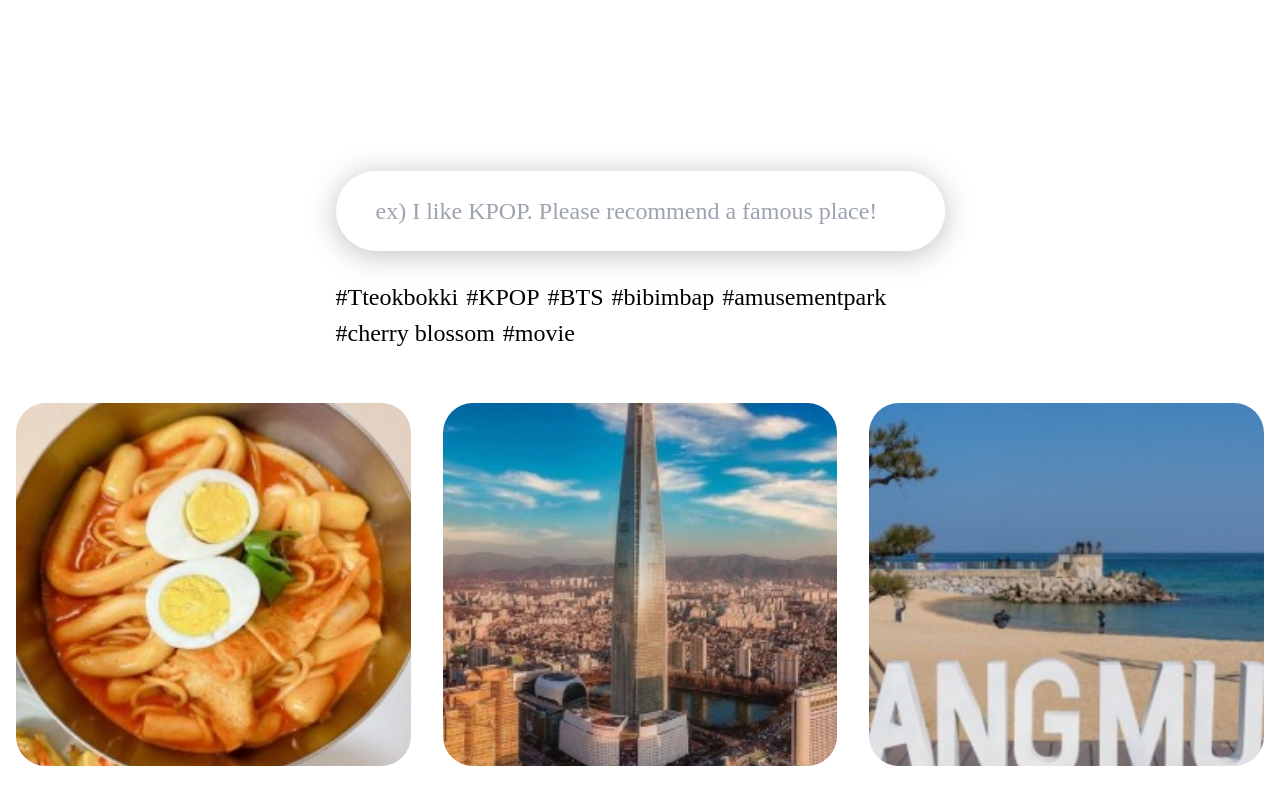
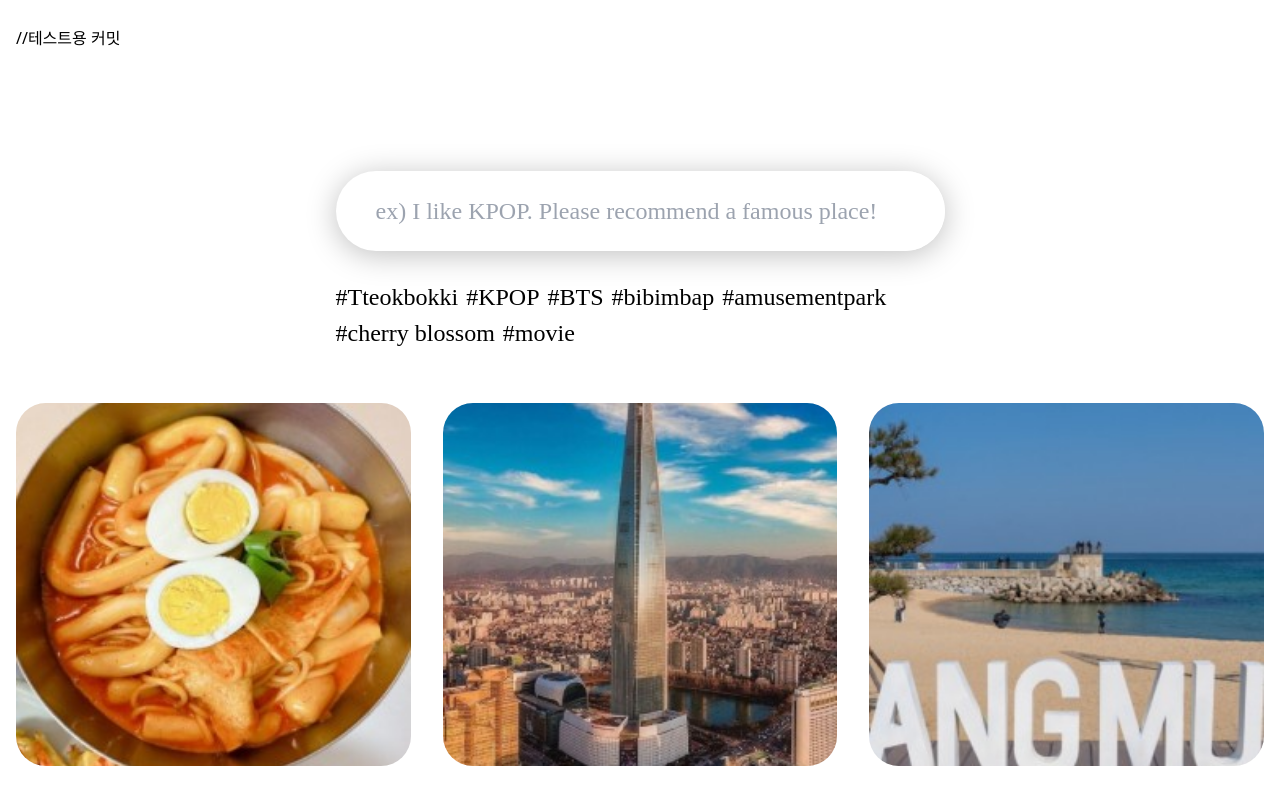
Before and after one commit to y2kminusone/k-roum, a React (Create React App) app in the folder front_end/: page / in a window 1280 px wide. Built offline with nearby package versions, Linux system fonts and the light colour scheme.

Commit message:
테스트용 커밋

```diff
--- a/front_end/src/components/common/Header.jsx
+++ b/front_end/src/components/common/Header.jsx
@@ -6,7 +6,7 @@ const Header = () => {
 
   return (
     <header className="h-[75px] w-full bg-white flex items-center justify-between px-4">
-
+   //테스트용 커밋
     </header>
   );
 };
```
